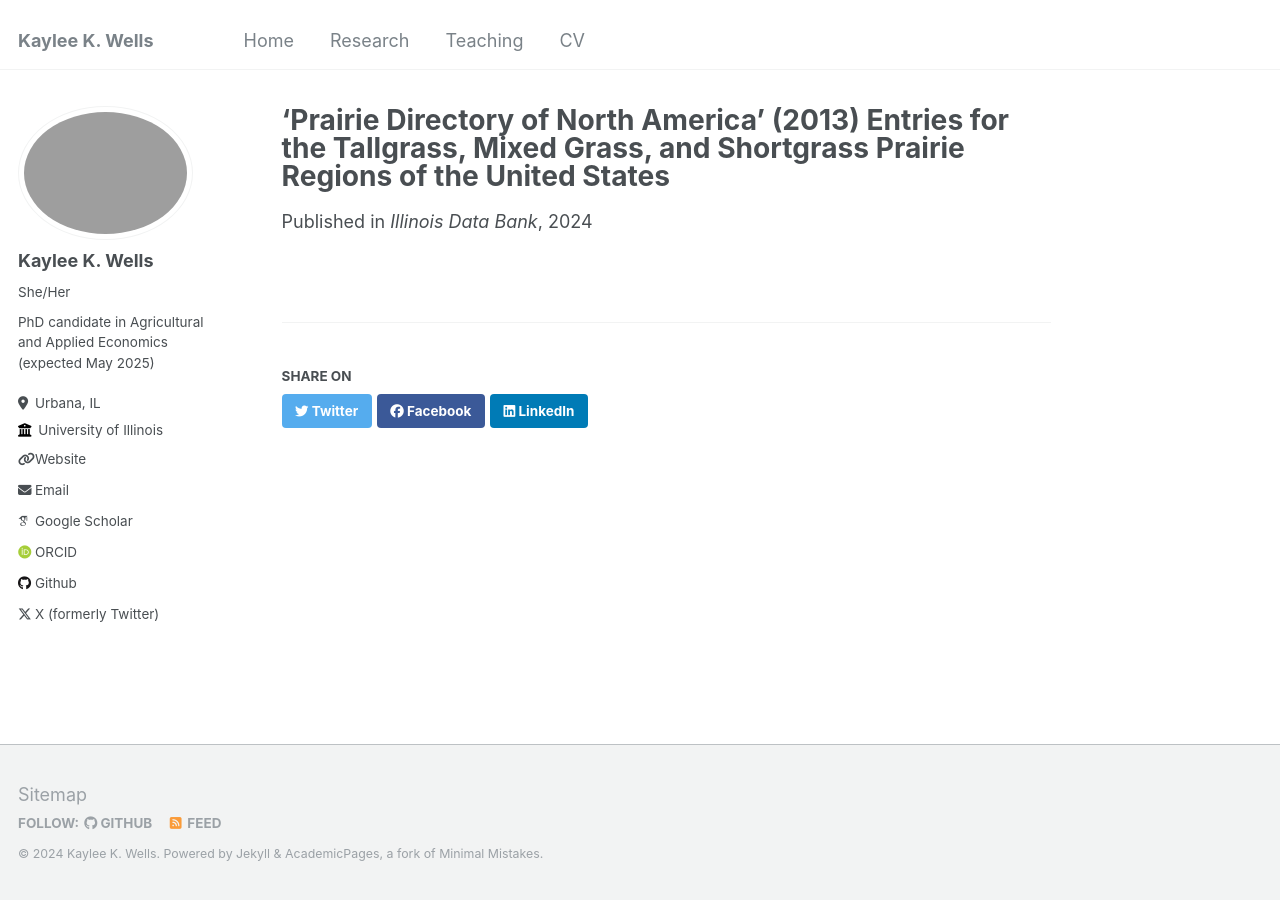
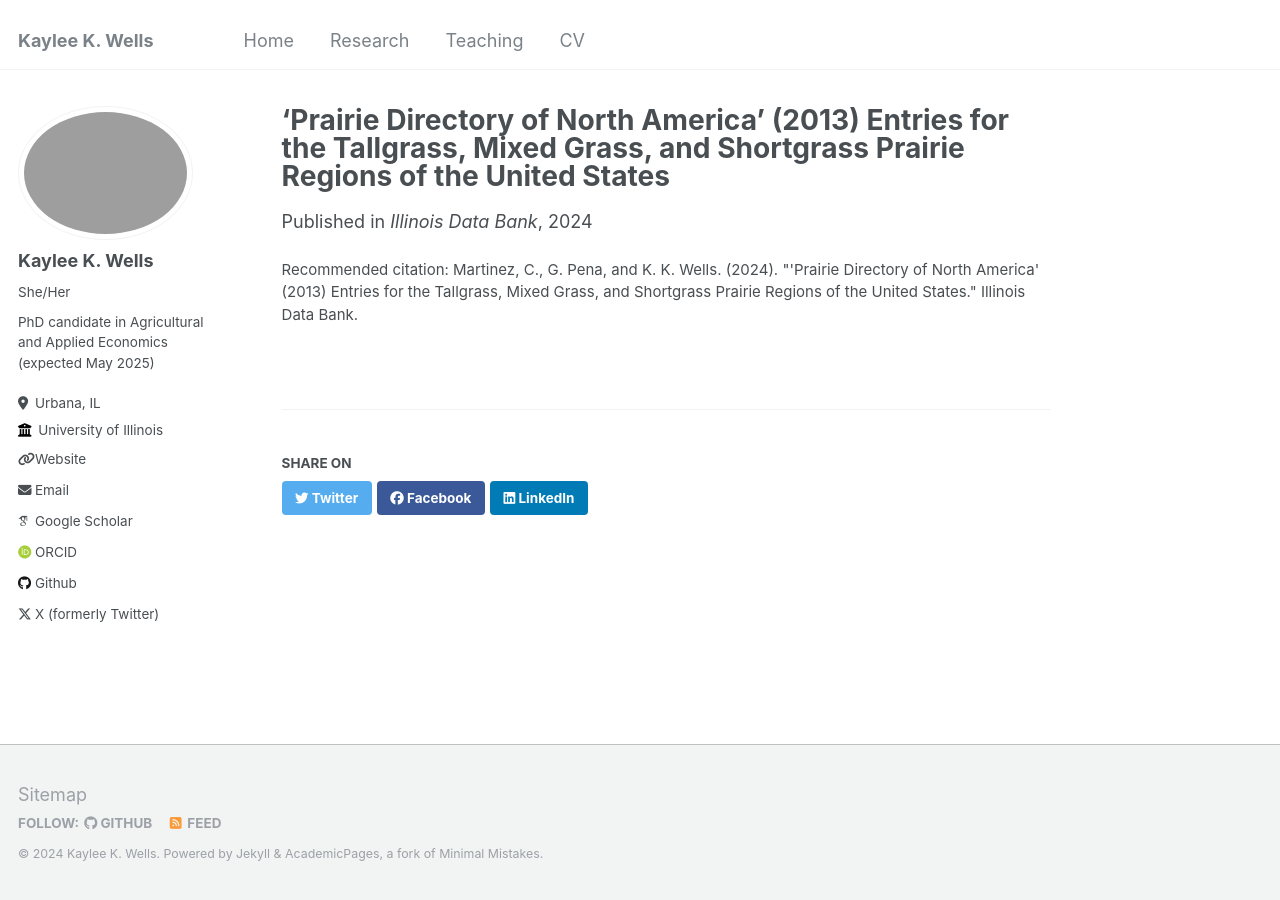
Before and after one commit to KayleeWells/KayleeWells.github.io, a Jekyll site: the page built from _datasets/datatset1.md, in a window 1280 px wide. Built offline with Jekyll 4.4.1, drawn with Linux system fonts in a browser that asks for light colours; some web fonts are replaced.

Commit message:
Update datatset1.md

```diff
--- a/_datasets/datatset1.md
+++ b/_datasets/datatset1.md
@@ -6,4 +6,5 @@ excerpt: 'This dataset contains transcribed entries from the "Prairie Directory
 date: 2024-02-08
 venue: 'Illinois Data Bank'
 dataurl: 'https://doi.org/10.13012/B2IDB-0421892_V1'
+citation: Martinez, C., G. Pena, and K. K. Wells. (2024). &quot;'Prairie Directory of North America' (2013) Entries for the Tallgrass, Mixed Grass, and Shortgrass Prairie Regions of the United States.&quot; Illinois Data Bank.
 ---
```
